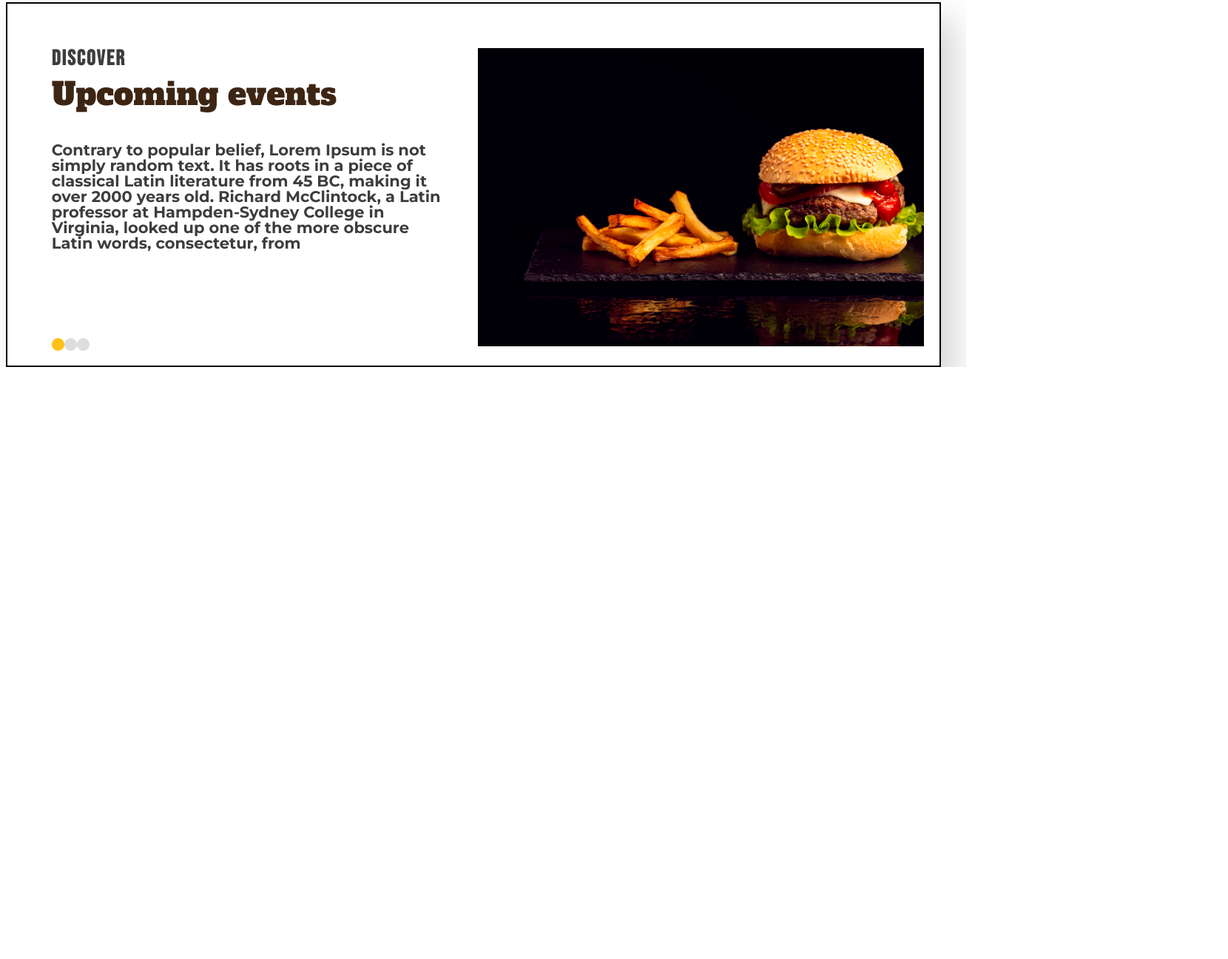
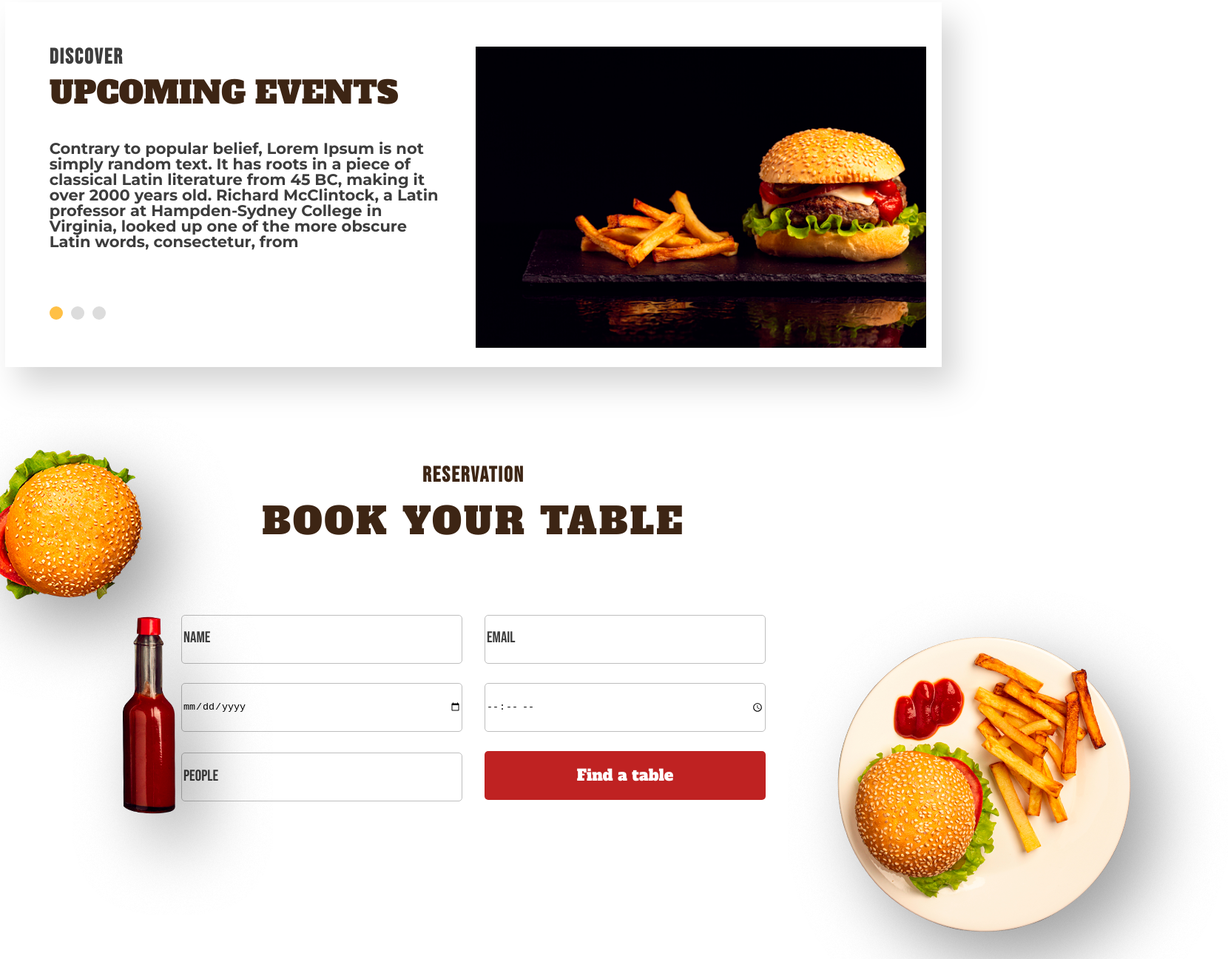
Before and after one commit to Zilvis0/Kursai, a plain HTML site: page SRC/Burgers/index.html in a window 1280 px wide. Shown: the part 2440-3736 px from the top of the page at 74% size, 1660 px wide, since content can reach past the window. Before the commit the page ends 2936 px from the top, so only its background shows below. Drawn offline with Linux system fonts and the light colour scheme.

Commit message:
reservation 80% done

```diff
--- a/SRC/Burgers/index.html
+++ b/SRC/Burgers/index.html
@@ -30,6 +30,7 @@
 
     <link rel="stylesheet" href="./styles/events.css">
 
+    <link rel="stylesheet" href="./styles/reservation.css">
 
 
 
@@ -249,16 +250,18 @@
             <div class="events-left">
                 <h4>Discover</h4>
                 <h2>Upcoming events</h2>
-                <p>Contrary to popular belief, Lorem Ipsum is not simply random text. It has roots in a piece of
+                <p>
+                    Contrary to popular belief, Lorem Ipsum is not simply random text. It has roots in a piece of
                     classical
                     Latin literature from 45 BC, making it over 2000 years old. Richard McClintock, a Latin professor at
                     Hampden-Sydney College in Virginia, looked up one of the more obscure Latin words, consectetur, from
                 </p>
-                <div class="dots">
-                    <img src="./assets/Ellipse.png">
-                    <img src="./assets/Ellipse (1).png">
-                    <img src="./assets/Ellipse (1).png">
-                </div>
+
+                <ul>
+                    <li></li>
+                    <li></li>
+                    <li></li>
+                </ul>
             </div>
             <div class="events-right">
                 <img src="./assets/Burger with fries.png">
@@ -266,6 +269,41 @@
         </div>
     </section>
 
+    <section class="reservation">
+        <img class="left" src="./assets/Bottle with burger.png">
+        <h1>Reservation</h1>
+        <h2>Book your table</h2>
+        <form>
+            <div>
+                <label for="Name">
+                    <input placeholder="Name" for="Name" type="text" required>
+                </label>
+
+                <label for="Email">
+                    <input placeholder="Email" for="Email" type="email" required>
+                </label>
+            </div>
+            <div>
+                <label for="Date">
+                    <input placeholder="Date" for="Date" type="date" required>
+                </label>
+
+                <label>
+                    <input placeholder="Time" type="time" required>
+                </label>
+            </div>
+            <div>
+                <label for="People">
+                    <input placeholder="People" for="People" type="text" required maxlength="2">
+                </label>
+
+                <button type="submit">Find a table</button>
+            </div>
+        </form>
+        <img class="right" src="./assets/Half burger.png">
+
+    </section>
+
 </body>
 
 </html>
--- a/SRC/Burgers/styles/events.css
+++ b/SRC/Burgers/styles/events.css
@@ -4,7 +4,7 @@
     justify-content: center;
     align-items: center;
     padding: 0px 73px;
-    margin-top: 130px;
+    margin-top: 65px;
 }
 
 .events-box {
@@ -15,7 +15,6 @@
     padding: 26px 21px;
     filter: drop-shadow(18.656px 24.758px 21.5px rgba(0,0,0,0.17));
     background-color: #ffffff;
-    border: 2px solid black;
     padding-left: 60px;
     padding-top: 60px;
 
@@ -24,6 +23,7 @@
 
 .events-left {
 margin-right: 45px;
+position: relative;
 }
 
 .events-left h4 {
@@ -33,6 +33,7 @@ margin-right: 45px;
     font-weight: 700;
     font-family: "Bebas Neue";
     margin-bottom: 12px;
+    text-transform: uppercase;
     }
 
 .events-left h2{
@@ -41,6 +42,7 @@ margin-right: 45px;
     font-weight: 400;
     font-family: "Alfa Slab One";
     margin-bottom: 44px;
+    text-transform: uppercase;
 }
 
 .events-left p {
@@ -50,15 +52,32 @@ margin-right: 45px;
     color: #3d3d3d;
     font-weight: 400;
     font-family: "Montserrat";
-    margin-bottom: 92px;
 }
 
-.events-left .dots{
-    display: flex;
-    flex-direction: row;
-    justify-content: flex-start;
-    align-items: baseline;
+.events-left ul{
+    position: absolute;
+    bottom: 35px;
 }
+
+.events-left li {
+    display: inline-block;
+    width: 18px;
+    height: 18px;
+    border-radius: 50%;
+    background-color: #dcdcdc;
+    margin-right: 7px;
+
+}
+
+.events-left li:first-of-type {
+    background-color: #ffc045;
+}
+
+.events-left li:hover {
+    background-color: #ffc045;
+    border: 1px solid #df970b;
+}
+
 .events-box .events-right {
     display: flex;
     flex: 0 0 auto;
--- /dev/null
+++ b/SRC/Burgers/styles/reservation.css
@@ -0,0 +1,76 @@
+.reservation {
+    max-width: 1440px;
+    text-align: center;
+    display: flex;
+    flex-direction: column;
+    justify-content: flex-start;
+    align-items: center;
+    position: relative;
+    margin-bottom: 170px;
+}
+
+.reservation h1{
+    font-size: 29px;
+    letter-spacing: 2px;
+    color: #3d2514;
+    font-weight: 700;
+    font-family: "Bebas Neue";
+    margin-top: 132px;
+    margin-bottom: 23px;
+}
+
+.reservation h2 {
+    font-size: 50px;
+    letter-spacing: 3px;
+    color: #3d2514;
+    font-weight: 400;
+    font-family: "Alfa Slab One", sans-serif;
+    margin-bottom: 88px;
+    text-transform: uppercase;
+
+}
+
+.reservation form input {
+    width: 380px;
+    height: 66px;
+    border-radius: 5px;
+    background-color: rgba(235,174,76,0);
+    border: 1px solid #bebebe;
+    margin: 13px;
+}
+
+.reservation input::placeholder{
+    font-size: 21px;
+    line-height: 2;
+    color: #3d3d3d;
+    font-weight: 400;
+    font-family: "Bebas Neue";
+    text-transform: uppercase;
+}
+
+.reservation form button {
+    width: 380px;
+    height: 66px;
+    border-radius: 5px;
+    background-color: #bf2222;
+    margin: 13px;
+    font-size: 21px;
+    line-height: 2;
+    color: #ffffff;
+    font-weight: 400;
+    font-family: "Alfa Slab One";
+}
+
+.reservation img {
+position: absolute;
+left: -87px;
+top: 50px;
+}
+
+
+.reservation img:last-of-type {
+    top: unset;
+    left: unset;
+    right: -380px;
+    bottom: -300px;
+}
--- a/SRC/Burgers/styles/three-burgers.css
+++ b/SRC/Burgers/styles/three-burgers.css
@@ -1,8 +1,9 @@
 .Three-burgers {
-    margin: 0px 96px 0px 26px;
+    margin: 0px 96px 65px 26px;
     display: flex;
     justify-content: space-between;
     max-width: 1440px;
+    padding-bottom: 65px;
 }
 
 .single-burger {
```
Also changed, not shown: SRC/Burgers/assets/Bottle with burger.png (added), SRC/Burgers/assets/Half burger.png (added).
